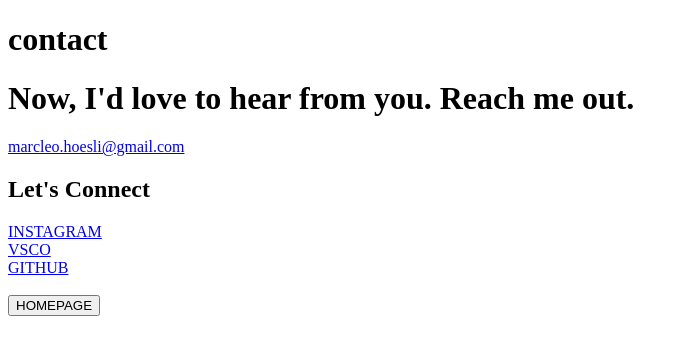
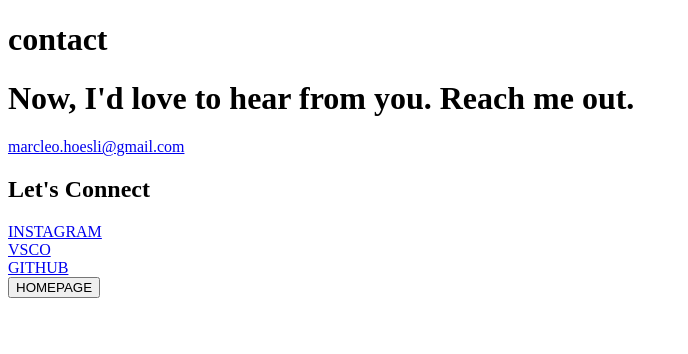
Before and after one commit to callmemarcleo/personalpage, an Angular app in the folder frontend/: page /contact in a window 1280 px wide. Shown: the top 354 px of the page, without its empty margins (0-688 px from the left). Built offline with nearby package versions, Linux system fonts and the light colour scheme.

Commit message:
Contact component angepasst

```diff
--- a/frontend/src/app/components/contact/contact.component.html
+++ b/frontend/src/app/components/contact/contact.component.html
@@ -1,13 +1,11 @@
 
-<div class="container">
+<div class="container1">
     <div class="contact_logo_container">
-        <div>
-            <h1>contact</h1>
-        </div>
+        <div><h1>contact</h1></div>
     </div>
 </div>
 
-<div class="container">
+<div class="container2">
     <div class="contact_container">
         <div>
             <h1>Now, I'd love to hear from you. Reach me out.</h1>
@@ -16,25 +14,18 @@
     </div>
 </div>
 
-<div class="container">
+<div class="container3">
     <div class="link_container">
-        <div>
-            <h2>Let's Connect</h2>
-            <div class="linktext"> <a href="https://www.instagram.com/moremarcleo">INSTAGRAM</a></div>
-            <div class="linktext"> <a href="https://vsco.co/moremarcleo/gallery">VSCO</a></div>
-            <div class="linktext"> <a href="https://github.com/callmemarcleo">GITHUB</a></div>
-        </div>
+        <h2>Let's Connect</h2>
+        <div class="linktext"> <a href="https://www.instagram.com/moremarcleo">INSTAGRAM</a></div>
+        <div class="linktext"> <a href="https://vsco.co/moremarcleo/gallery">VSCO</a></div>
+        <div class="linktext"> <a href="https://github.com/callmemarcleo">GITHUB</a></div>
     </div>
 </div>
 
 
-
-
-<br>
-<div class="section">
-<div class="container">
+<div class="container4">
     <div class="hompagebutton_container">
         <div><button>HOMEPAGE</button></div>
     </div>
 </div>
-</div>
```
